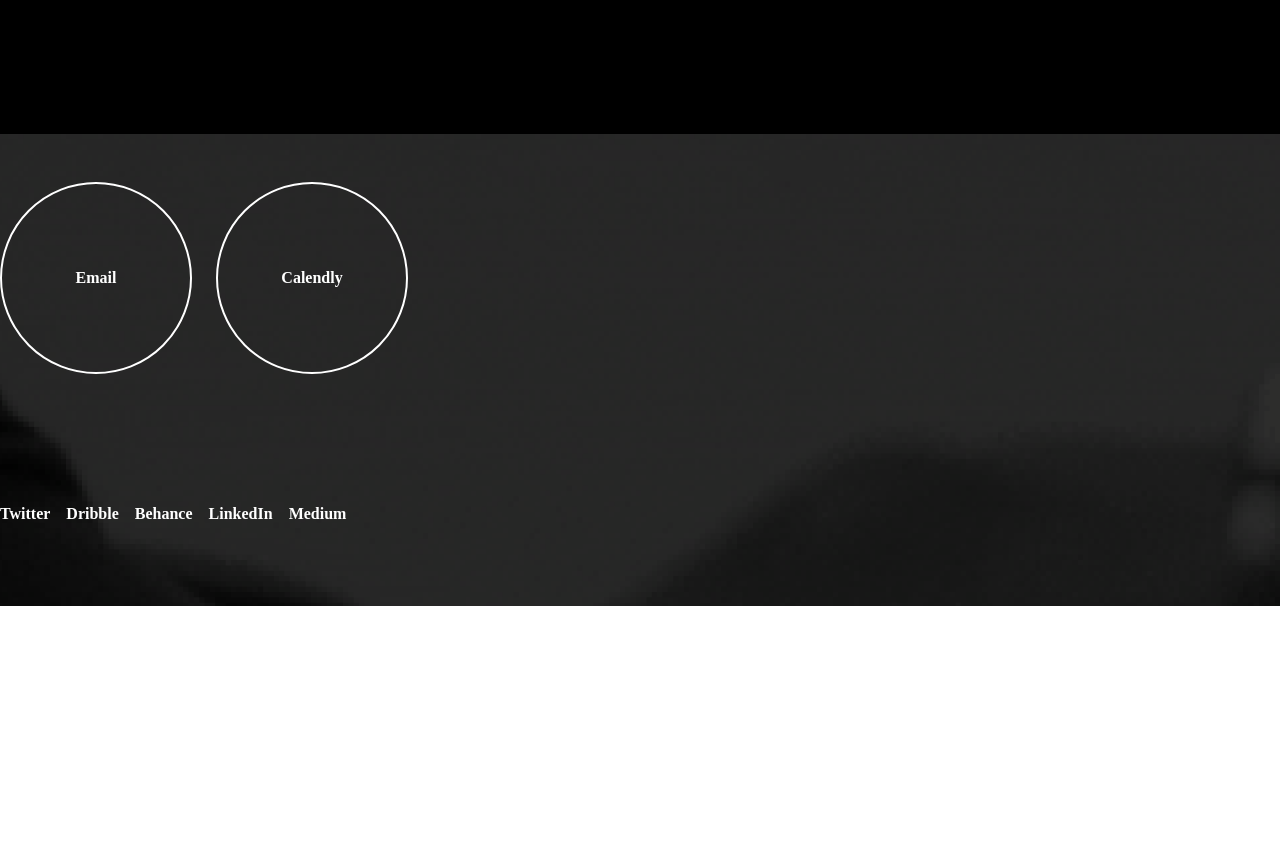
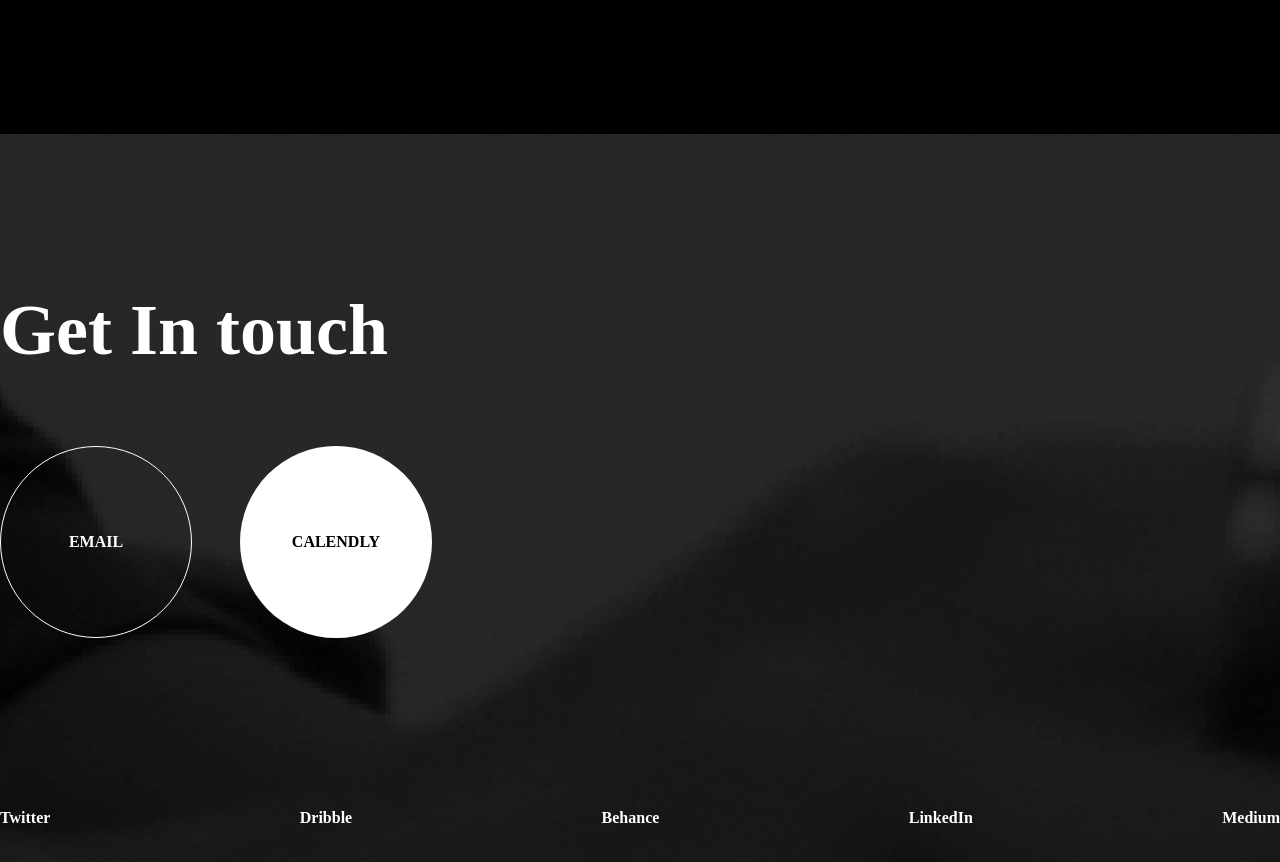
Before and after one commit to Phosah/ari, a React (Vite) app: page / in a window 1280 px wide. Shown: the part 1960-2822 px from the top of the page. Before the commit the page ends 2566 px from the top, so only its background shows below. Built offline with nearby package versions, Linux system fonts and the light colour scheme.

Commit message:
Modification of footer styles

```diff
--- a/src/components/Footer.jsx
+++ b/src/components/Footer.jsx
@@ -2,13 +2,16 @@ import React from "react";
 
 export default function Footer() {
     return (
-        <main className="footer min-h-96">
-            <div className="max-w-7xl mx-auto ">
-                <div className="flex items-center space-x-6 py-12">
-                    <div className="w-48 h-48 border-2 border-white rounded-full flex items-center justify-center"><a href="">Email</a></div>
-                    <div className="w-48 h-48 border-2 border-white rounded-full flex items-center justify-center"><a href="">Calendly</a></div>
+        <main className="footer">
+            <div className="max-w-7xl mx-auto">
+                <div className="pt-40 pb-20">
+                    <h1 className="mb-8 text-7xl">Get In touch</h1>
+                    <div className="flex items-center space-x-12 py-12">
+                        <div className="w-48 h-48 border border-white rounded-full flex items-center justify-center uppercase"><a href="">Email</a></div>
+                        <div className="w-48 h-48 bg-white text-black rounded-full flex items-center justify-center uppercase"><a href="">Calendly</a></div>
+                    </div>
                 </div>
-                <div className="flex space-x-4 py-20">
+                <div className="flex justify-between space-x-4 py-10">
                     <a href="">Twitter</a>
                     <a href="">Dribble</a>
                     <a href="">Behance</a>
```
